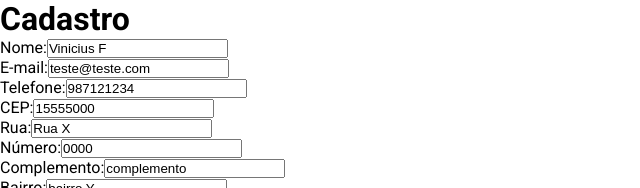
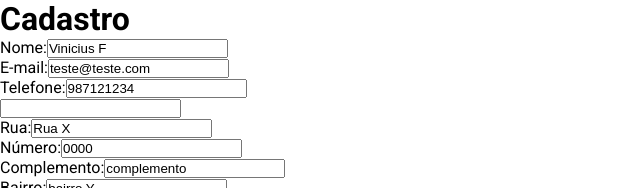
Before and after one commit to BrunoPdOliveir4/ProjetoForm, a React (Create React App) app: page /register in a window 1280 px wide. Shown: the top 188 px of the page, without its empty margins (0-640 px from the left). Built offline with nearby package versions, Linux system fonts and the light colour scheme.

Commit message:
viacep api

```diff
--- a/src/App.jsx
+++ b/src/App.jsx
@@ -1,3 +1,4 @@
+/* eslint-disable linebreak-style */
 import { useEffect } from 'react';
 import { useDispatch } from 'react-redux';
 import { ThemeProvider } from 'styled-components';
--- a/src/components/DefaultInput/DefaultInput.jsx
+++ b/src/components/DefaultInput/DefaultInput.jsx
@@ -1,3 +1,4 @@
+/* eslint-disable linebreak-style */
 /* eslint-disable jsx-a11y/label-has-associated-control */
 const DefaultInput = ({
   name, onChange, value, type, maxLength, label,
--- a/src/pages/Register.page.jsx
+++ b/src/pages/Register.page.jsx
@@ -8,12 +8,12 @@ const RegisterPage = () => {
   const navigate = useNavigate();
   const dispatch = useDispatch();
 
-  const { handleSubmit, control } = useForm({
+  const {register, handleSubmit, setValue, setFocus, control } = useForm({
     defaultValues: {
       nome: 'Vinicius F',
       email: 'teste@teste.com',
       tel: '987121234',
-      cep: '15555000',
+      cep: '15555-000',
       rua: 'Rua X',
       numero: '0000',
       complemento: 'complemento',
@@ -24,14 +24,26 @@ const RegisterPage = () => {
     },
   });
 
-  const onSubmit = (data) => {
+  const onSubmit = (e) => {
     const {
       name, email, tel, cep, rua, numero, complemento, bairro, cidade, estado, pais,
-    } = data;
+    } = e;
     // eslint-disable-next-line max-len
     dispatch(clientActions.setClient(name, email, tel, cep, rua, numero, complemento, bairro, cidade, estado, pais));
     navigate('/');
   };
+
+  const checkCEP = (e) => {
+    const cep = e.target.value.replace(/\D/g, '');
+    fetch(`https://viacep.com.br/ws/${cep}/json/`).then(res => res.json()).then(data => {
+      // register({ name: 'address', value: data.logradouro });
+      setValue("rua", data.logradouro);
+      setValue("bairro", data.bairro);
+      setValue("cidade", data.localidade);
+      setValue("estado", data.uf);
+      setFocus("numero");
+    });
+  }
 
   return (
     <div>
@@ -73,7 +85,7 @@ const RegisterPage = () => {
           render={({ field }) => {
             const { name, onChange, value } = field;
             return (
-              <DefaultInput name={name} onChange={onChange} value={value} type="number" label="CEP:" />
+              <input type="number" {...register("cep")} onBlur = {checkCEP}  label="CEP:" />
             );
           }}
         />
--- a/src/store/modules/client/client.actions.js
+++ b/src/store/modules/client/client.actions.js
@@ -1,3 +1,4 @@
+/* eslint-disable linebreak-style */
 // eslint-disable-next-line max-len
 const setClient = (nome, email, tel, cep, rua, numero, complemento, bairro, cidade, estado, pais) => ({
   type: 'SET_CLIENT',
```
Also changed, not shown: 1 other file (tests, documents, lock files or other folders).
